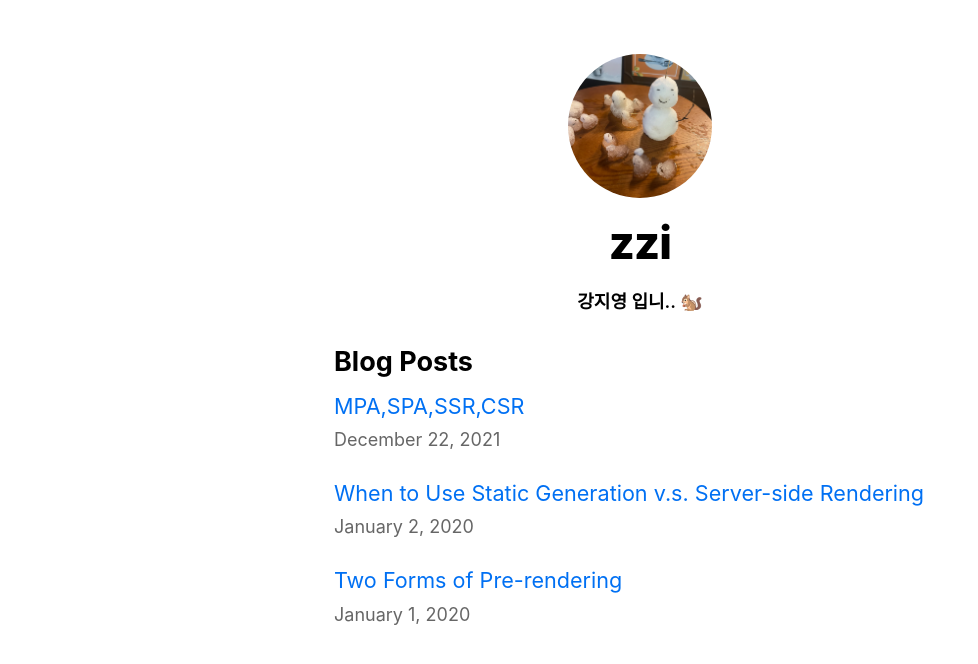
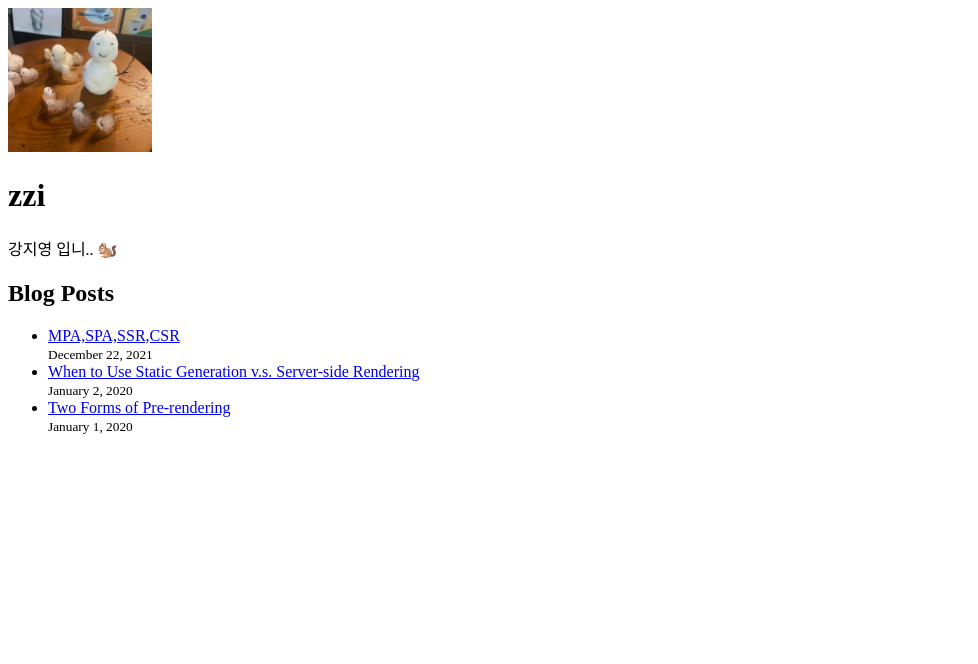
Before and after one commit to 99-zziy/zilog, a Next.js app: page / in a window 1280 px wide. Shown: the top 664 px of the page, without its empty margins (0-978 px from the left). Built offline with nearby package versions, Linux system fonts and the light colour scheme.

Commit message:
:heavy_plus_sign: emotion 설치

```diff
--- a/components/Layout.js
+++ b/components/Layout.js
@@ -1,7 +1,5 @@
 import Head from 'next/head'
 import Image from 'next/image'
-import styles from './layout.module.css'
-import utilStyles from '../styles/utils.module.css'
 import Link from 'next/link'
 
 const name = 'zzi'
@@ -9,7 +7,7 @@ export const siteTitle = 'Zilog'
 
 export default function Layout({ children, home }) {
   return (
-    <div className={styles.container}>
+    <div>
       <Head>
         <link rel="icon" href="/favicon/favicon.ico" />
         <meta
@@ -25,18 +23,17 @@ export default function Layout({ children, home }) {
         <meta name="og:title" content={siteTitle} />
         <meta name="twitter:card" content="summary_large_image" />
       </Head>
-      <header className={styles.header}>
+      <header>
         {home ? (
           <>
             <Image
               priority
               src="/images/profile.jpg"
-              className={utilStyles.borderCircle}
               height={144}
               width={144}
               alt={name}
             />
-            <h1 className={utilStyles.heading2Xl}>{name}</h1>
+            <h1>{name}</h1>
           </>
         ) : (
           <>
@@ -45,16 +42,15 @@ export default function Layout({ children, home }) {
                 <Image
                   priority
                   src="/images/profile.jpg"
-                  className={utilStyles.borderCircle}
                   height={108}
                   width={108}
                   alt={name}
                 />
               </a>
             </Link>
-            <h2 className={utilStyles.headingLg}>
+            <h2>
               <Link href="/">
-                <a className={utilStyles.colorInherit}>{name}</a>
+                <a>{name}</a>
               </Link>
             </h2>
           </>
@@ -62,7 +58,7 @@ export default function Layout({ children, home }) {
       </header>
       <main>{children}</main>
       {!home && (
-        <div className={styles.backToHome}>
+        <div>
           <Link href="/">
             <a>← Back to home</a>
           </Link>
--- a/components/layout.module.css
+++ /dev/null
@@ -1,15 +0,0 @@
-.container {
-  max-width: 36rem;
-  padding: 0 1rem;
-  margin: 3rem auto 6rem;
-}
-
-.header {
-  display: flex;
-  flex-direction: column;
-  align-items: center;
-}
-
-.backToHome {
-  margin: 3rem 0 0;
-}
--- /dev/null
+++ b/next.config.js
@@ -0,0 +1,5 @@
+module.exports = {
+  compiler: {
+    emotion: true,
+  },
+}
--- a/package.json
+++ b/package.json
@@ -6,6 +6,8 @@
     "start": "next start"
   },
   "dependencies": {
+    "@emotion/react": "^11.11.0",
+    "@emotion/styled": "^11.11.0",
     "date-fns": "^2.29.2",
     "gray-matter": "^4.0.3",
     "next": "latest",
--- a/pages/_app.js
+++ b/pages/_app.js
@@ -1,5 +1,3 @@
-import '../styles/global.css'
-
 export default function App({ Component, pageProps }) {
   return <Component {...pageProps} />
 }
--- a/pages/index.js
+++ b/pages/index.js
@@ -1,6 +1,5 @@
 import Head from 'next/head'
 import Layout, { siteTitle } from '../components/Layout'
-import utilStyles from '../styles/utils.module.css'
 import { getSortedPostsData } from '../lib/posts'
 import Link from 'next/link'
 import Date from '../components/date'
@@ -20,19 +19,19 @@ export default function Home({ allPostsData }) {
       <Head>
         <title>{siteTitle}</title>
       </Head>
-      <section className={utilStyles.headingMd}>
-        <p className={utilStyles.description}>강지영 입니.. 🐿️</p>
+      <section>
+        <p>강지영 입니.. 🐿️</p>
       </section>
-      <section className={`${utilStyles.headingMd} ${utilStyles.padding1px}`}>
-        <h2 className={utilStyles.headingLg}>Blog Posts</h2>
-        <ul className={utilStyles.list}>
+      <section>
+        <h2>Blog Posts</h2>
+        <ul>
           {allPostsData.map(({ id, date, title }) => (
-            <li className={utilStyles.listItem} key={id}>
+            <li key={id}>
               <Link href={`/posts/${id}`}>
                 <a>{title}</a>
               </Link>
               <br />
-              <small className={utilStyles.lightText}>
+              <small>
                 <Date dateString={date} />
               </small>
             </li>
--- a/pages/posts/[id].js
+++ b/pages/posts/[id].js
@@ -2,7 +2,6 @@ import Head from 'next/head'
 import Layout from '../../components/Layout'
 import { getAllPostIds, getPostData } from '../../lib/posts'
 import Date from '../../components/date'
-import utilStyles from '../../styles/utils.module.css'
 
 export async function getStaticPaths() {
   const paths = getAllPostIds()
@@ -29,8 +28,8 @@ export default function Post({ postData }) {
         <link rel="icon" href="/favicon/favicon.ico" />
       </Head>
       <article>
-        <h1 className={utilStyles.headingXl}>{postData.title}</h1>
-        <div className={utilStyles.lightText}>
+        <h1>{postData.title}</h1>
+        <div>
           <Date dateString={postData.date} />
         </div>
         <div dangerouslySetInnerHTML={{ __html: postData.contentHtml }} />
--- a/styles/global.css
+++ /dev/null
@@ -1,27 +0,0 @@
-html,
-body {
-  padding: 0;
-  margin: 0;
-  font-family: -apple-system, BlinkMacSystemFont, Segoe UI, Roboto, Oxygen,
-    Ubuntu, Cantarell, Fira Sans, Droid Sans, Helvetica Neue, sans-serif;
-  line-height: 1.6;
-  font-size: 18px;
-}
-
-* {
-  box-sizing: border-box;
-}
-
-a {
-  color: #0070f3;
-  text-decoration: none;
-}
-
-a:hover {
-  text-decoration: underline;
-}
-
-img {
-  max-width: 100%;
-  display: block;
-}
--- a/styles/utils.module.css
+++ /dev/null
@@ -1,60 +0,0 @@
-.heading2Xl {
-  font-size: 2.5rem;
-  line-height: 1.2;
-  font-weight: 800;
-  letter-spacing: -0.05rem;
-  margin: 1rem 0;
-}
-
-.headingXl {
-  font-size: 2rem;
-  line-height: 1.3;
-  font-weight: 800;
-  letter-spacing: -0.05rem;
-  margin: 1rem 0;
-}
-
-.headingLg {
-  font-size: 1.5rem;
-  line-height: 1.4;
-  margin: 0.5rem 0;
-}
-
-.headingMd {
-  font-size: 1.2rem;
-  line-height: 1.5;
-}
-
-.description {
-  font-size: 1rem;
-  text-align: center;
-  font-weight: 600;
-  margin-top: 0;
-}
-
-.borderCircle {
-  border-radius: 9999px;
-  object-fit: cover;
-}
-
-.colorInherit {
-  color: inherit;
-}
-
-.padding1px {
-  padding-top: 1px;
-}
-
-.list {
-  list-style: none;
-  padding: 0;
-  margin: 0;
-}
-
-.listItem {
-  margin: 0 0 1.25rem;
-}
-
-.lightText {
-  color: #666;
-}
```
Also changed, not shown: styles/global.jsx (added, +39 -0 lines), 1 other file (tests, documents, lock files or other folders).
